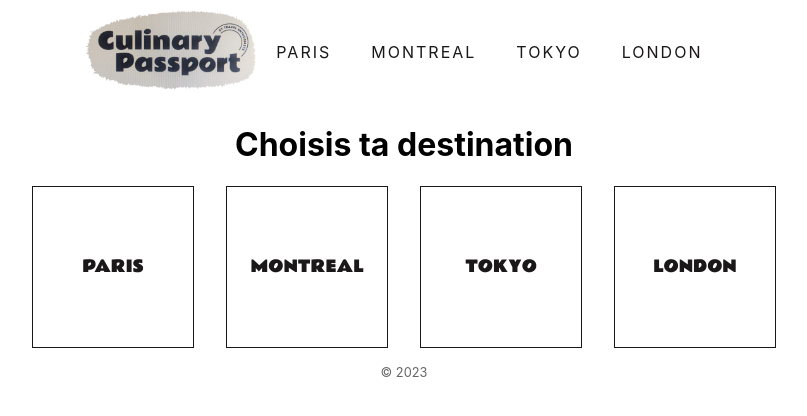
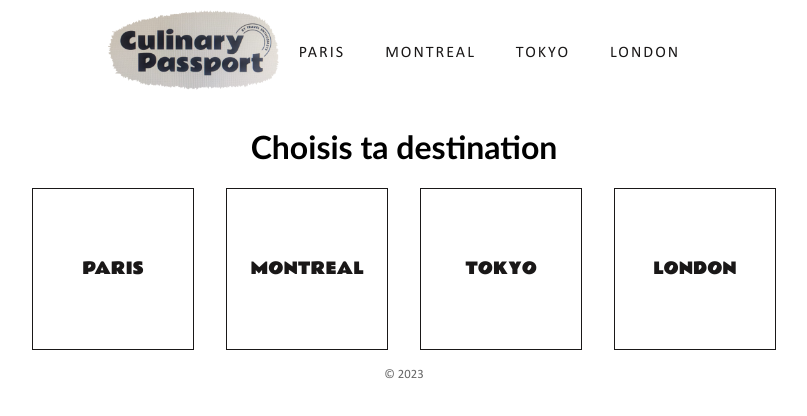
Before and after one commit to kimanhou/the-culinary-passport, a React (Create React App) app: page / in a window 1280 px wide. Shown: the top 416 px of the page, without its empty margins (236-1043 px from the left). Built offline with nearby package versions, Linux system fonts and the light colour scheme.

Commit message:
💄 Add Calibri

```diff
--- a/public/fonts.css
+++ b/public/fonts.css
@@ -3,3 +3,9 @@
     font-display: swap;
     src: url("./fonts/RammettoOne-Regular.ttf") format("truetype");
 }
+
+@font-face {
+    font-family: Calibri;
+    font-display: swap;
+    src: url("./fonts/calibri-regular.ttf") format("truetype");
+}
--- a/src/App.scss
+++ b/src/App.scss
@@ -7,6 +7,7 @@
     margin-right: auto;
     padding-left: 16px;
     padding-right: 16px;
+    font-family: Calibri;
 
     .flex-row {
         display: flex;
```
Also changed, not shown: public/fonts/calibri-regular.ttf (added).
